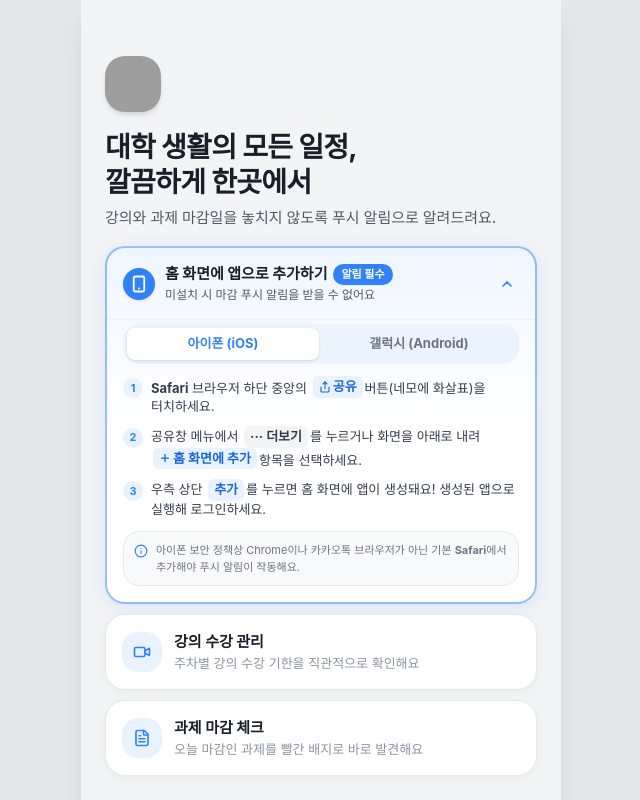
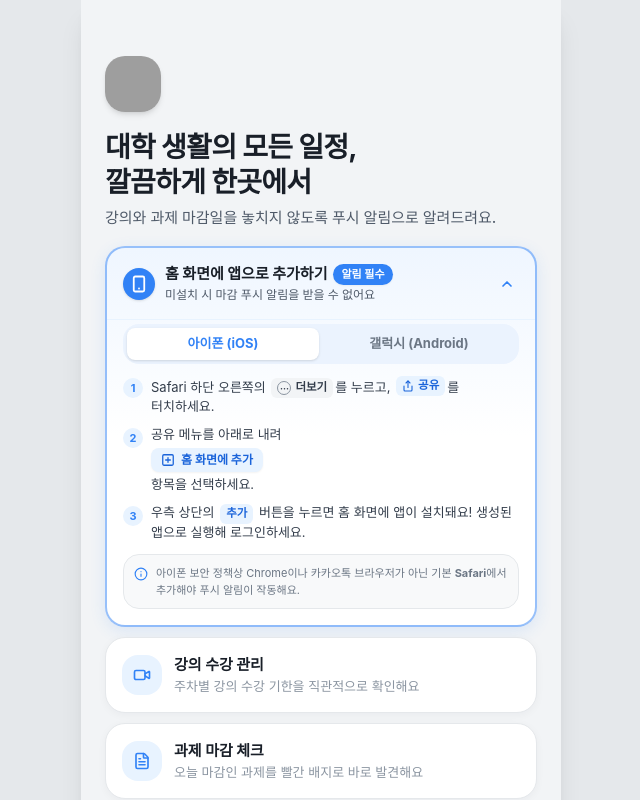
Before and after one commit to 07ez/AssignPlan, a React (Vite) app: page / in a window 1280 px wide. Both pictures are taken after a click on the button "아이폰 (iOS)". Shown: the top 800 px of the page, without its empty margins (319-959 px from the left). Built offline with nearby package versions, Linux system fonts and the light colour scheme; no server answers; grey boxes are pictures that could not be loaded; a web font is replaced by a local one.

Commit message:
fix: iOS 홈 화면 가이드 UI 수정 (동그라미 더보기, PlusSquare 아이콘, 줄바꿈 해결) 및 PRD v1.3.0 추가

```diff
--- a/data/PRD.md
+++ b/data/PRD.md
@@ -168,6 +168,7 @@ flowchart TD
 | **v1.1.0** | 완료 | 마감 알림 시스템 (D-3, D-1, 당일 오전 10시 FCM 푸시 발송) |
 | **v1.1.1** | 완료 | 로그인 화면 내 기기별(iOS/Android) 홈 화면 앱 추가 가이드 UI 및 PWA 매니페스트/캐시 최적화 |
 | **v1.2.0** | 예정 | 인라인 검색 기능 및 과제/강의 상세 필터링 페이지 |
+| **v1.3.0** | 예정 | 반복 추가 페이지 |
 
 ---
 
--- a/src/components/LoginScreen.tsx
+++ b/src/components/LoginScreen.tsx
@@ -4,7 +4,7 @@ import {
   FileText,
   Smartphone,
   Share,
-  Plus,
+  PlusSquare,
   MoreVertical,
   Download,
   ChevronDown,
@@ -116,48 +116,54 @@ export const LoginScreen: React.FC<LoginScreenProps> = ({ onLogin, isLoading })
               {/* iOS Guide Steps */}
               {activeTab === 'ios' && (
                 <div className="flex flex-col gap-2.5 text-[12.5px] sm:text-[13px]">
+                  {/* Step 1 */}
                   <div className="flex items-start gap-2">
                     <div className="w-5 h-5 rounded-full bg-[#E8F3FF] text-[#3182F6] font-bold text-[11px] flex items-center justify-center shrink-0 mt-0.5">
                       1
                     </div>
                     <div className="flex-1 text-[#333D4B] leading-snug break-keep">
-                      <strong>Safari</strong> 브라우저 하단 중앙의{' '}
-                      <span className="whitespace-nowrap inline-flex items-center font-bold px-1.5 py-0.5 bg-[#E8F3FF] text-[#1B64DA] rounded-md mx-0.5 align-baseline">
-                        <Share className="w-3 h-3 inline mr-0.5 stroke-[2.2]" />
+                      Safari 하단 오른쪽의{' '}
+                      <span className="whitespace-nowrap inline-flex items-center font-bold px-1.5 py-0.5 bg-[#F2F4F6] text-[#333D4B] rounded-md mx-0.5 align-baseline text-[11.5px]">
+                        <span className="inline-flex items-center justify-center w-3.5 h-3.5 rounded-full border border-[#8B95A1] text-[9px] mr-1 font-bold leading-none">···</span>
+                        더보기
+                      </span>
+                      를 누르고,{' '}
+                      <span className="whitespace-nowrap inline-flex items-center font-bold px-1.5 py-0.5 bg-[#E8F3FF] text-[#1B64DA] rounded-md mx-0.5 align-baseline text-[11.5px]">
+                        <Share className="w-3 h-3 inline mr-1 stroke-[2.2]" />
                         공유
                       </span>
-                      버튼(네모에 화살표)을 터치하세요.
+                      를 터치하세요.
                     </div>
                   </div>
 
+                  {/* Step 2 */}
                   <div className="flex items-start gap-2">
                     <div className="w-5 h-5 rounded-full bg-[#E8F3FF] text-[#3182F6] font-bold text-[11px] flex items-center justify-center shrink-0 mt-0.5">
                       2
                     </div>
                     <div className="flex-1 text-[#333D4B] leading-snug break-keep">
-                      공유창 메뉴에서{' '}
-                      <span className="whitespace-nowrap inline-flex items-center font-bold px-1.5 py-0.5 bg-[#F2F4F6] text-[#333D4B] rounded-md mx-0.5 align-baseline">
-                        ··· 더보기
-                      </span>
-                      를 누르거나 화면을 아래로 내려{' '}
-                      <span className="whitespace-nowrap inline-flex items-center font-bold px-1.5 py-0.5 bg-[#E8F3FF] text-[#1B64DA] rounded-md mx-0.5 align-baseline">
-                        <Plus className="w-3 h-3 inline mr-0.5 stroke-[2.5]" />
-                        홈 화면에 추가
-                      </span>
+                      공유 메뉴를 아래로 내려
+                      <div className="my-1">
+                        <span className="inline-flex items-center gap-1.5 font-bold text-[#1B64DA] bg-[#E8F3FF] px-2.5 py-1 rounded-lg text-[12px] whitespace-nowrap shadow-xs">
+                          <PlusSquare className="w-3.5 h-3.5 stroke-[2.2] shrink-0" />
+                          홈 화면에 추가
+                        </span>
+                      </div>
                       항목을 선택하세요.
                     </div>
                   </div>
 
+                  {/* Step 3 */}
                   <div className="flex items-start gap-2">
                     <div className="w-5 h-5 rounded-full bg-[#E8F3FF] text-[#3182F6] font-bold text-[11px] flex items-center justify-center shrink-0 mt-0.5">
                       3
                     </div>
                     <div className="flex-1 text-[#333D4B] leading-snug break-keep">
-                      우측 상단{' '}
-                      <span className="whitespace-nowrap inline-flex items-center font-bold px-1.5 py-0.5 bg-[#E8F3FF] text-[#1B64DA] rounded-md mx-0.5 align-baseline">
+                      우측 상단의{' '}
+                      <span className="whitespace-nowrap inline-flex items-center font-bold px-1.5 py-0.5 bg-[#E8F3FF] text-[#1B64DA] rounded-md mx-0.5 align-baseline text-[11.5px]">
                         추가
-                      </span>
-                      를 누르면 홈 화면에 앱이 생성돼요! 생성된 앱으로 실행해 로그인하세요.
+                      </span>{' '}
+                      버튼을 누르면 홈 화면에 앱이 설치돼요! 생성된 앱으로 실행해 로그인하세요.
                     </div>
                   </div>
 
@@ -174,13 +180,14 @@ export const LoginScreen: React.FC<LoginScreenProps> = ({ onLogin, isLoading })
               {/* Android Guide Steps */}
               {activeTab === 'android' && (
                 <div className="flex flex-col gap-2.5 text-[12.5px] sm:text-[13px]">
+                  {/* Step 1 */}
                   <div className="flex items-start gap-2">
                     <div className="w-5 h-5 rounded-full bg-[#E8F3FF] text-[#3182F6] font-bold text-[11px] flex items-center justify-center shrink-0 mt-0.5">
                       1
                     </div>
                     <div className="flex-1 text-[#333D4B] leading-snug break-keep">
                       <strong>Chrome</strong> 브라우저 우측 상단{' '}
-                      <span className="whitespace-nowrap inline-flex items-center font-bold px-1.5 py-0.5 bg-[#F2F4F6] text-[#333D4B] rounded-md mx-0.5 align-baseline">
+                      <span className="whitespace-nowrap inline-flex items-center font-bold px-1.5 py-0.5 bg-[#F2F4F6] text-[#333D4B] rounded-md mx-0.5 align-baseline text-[11.5px]">
                         <MoreVertical className="w-3 h-3 inline mr-0.5 stroke-[2.2]" />
                         더보기(⋮)
                       </span>{' '}
@@ -188,24 +195,27 @@ export const LoginScreen: React.FC<LoginScreenProps> = ({ onLogin, isLoading })
                     </div>
                   </div>
 
+                  {/* Step 2 */}
                   <div className="flex items-start gap-2">
                     <div className="w-5 h-5 rounded-full bg-[#E8F3FF] text-[#3182F6] font-bold text-[11px] flex items-center justify-center shrink-0 mt-0.5">
                       2
                     </div>
                     <div className="flex-1 text-[#333D4B] leading-snug break-keep">
-                      메뉴에서{' '}
-                      <span className="whitespace-nowrap inline-flex items-center font-bold px-1.5 py-0.5 bg-[#E8F3FF] text-[#1B64DA] rounded-md mx-0.5 align-baseline">
-                        <Download className="w-3 h-3 inline mr-0.5 stroke-[2.2]" />
-                        홈 화면에 추가
-                      </span>{' '}
-                      또는{' '}
-                      <span className="whitespace-nowrap inline-flex items-center font-bold px-1.5 py-0.5 bg-[#E8F3FF] text-[#1B64DA] rounded-md mx-0.5 align-baseline">
-                        앱 설치
-                      </span>{' '}
-                      버튼을 누르세요.
+                      메뉴에서 아래 항목을 누르세요:
+                      <div className="my-1 flex items-center gap-1.5 flex-wrap">
+                        <span className="inline-flex items-center gap-1 font-bold text-[#1B64DA] bg-[#E8F3FF] px-2 py-1 rounded-lg text-[12px] whitespace-nowrap shadow-xs">
+                          <Download className="w-3.5 h-3.5 stroke-[2.2] shrink-0" />
+                          홈 화면에 추가
+                        </span>
+                        <span className="text-[11px] text-[#8B95A1]">또는</span>
+                        <span className="inline-flex items-center font-bold text-[#1B64DA] bg-[#E8F3FF] px-2 py-1 rounded-lg text-[12px] whitespace-nowrap shadow-xs">
+                          앱 설치
+                        </span>
+                      </div>
                     </div>
                   </div>
 
+                  {/* Step 3 */}
                   <div className="flex items-start gap-2">
                     <div className="w-5 h-5 rounded-full bg-[#E8F3FF] text-[#3182F6] font-bold text-[11px] flex items-center justify-center shrink-0 mt-0.5">
                       3
```
Also changed, not shown: firebase.json.
